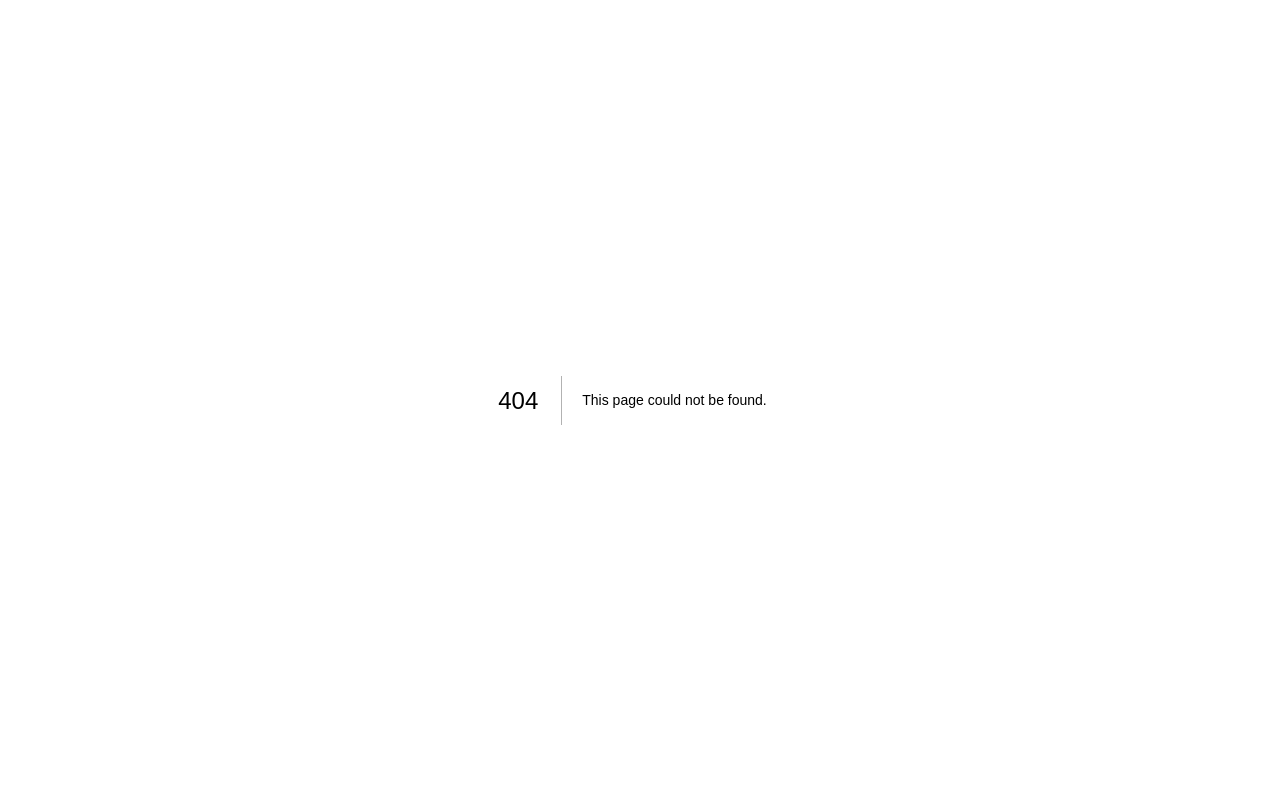
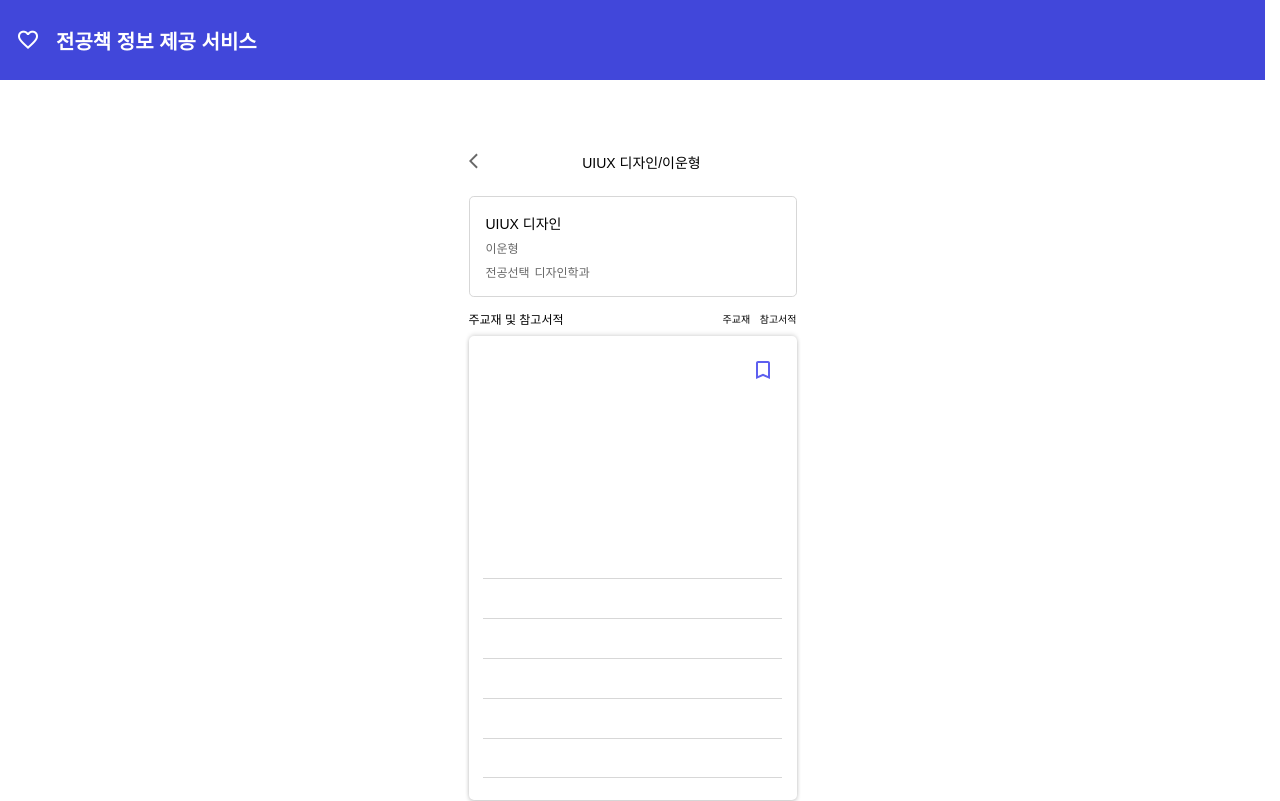
Before and after one commit to haryung-lee/winter-project-booking-fe, a Next.js app: page /bookInfo in a window 1280 px wide. Before the commit this address had no page. Shown: the top 801 px of the page. Built offline with nearby package versions, Linux system fonts and the light colour scheme; a web font is replaced by a local one.

Commit message:
feat: add (detail) (#1)
* feat: add (detail)
chore: install (mui/icons-material)

* fix(detail)

```diff
--- /dev/null
+++ b/components/detail/Detail.tsx
@@ -0,0 +1,174 @@
+import React, { useState } from "react";
+import styled from "@emotion/styled";
+
+import theme from "styles/theme";
+import SearchItem from "components/search-item";
+import ArrowBackIosIcon from '@mui/icons-material/ArrowBackIos';
+import BookmarkBorderIcon from '@mui/icons-material/BookmarkBorder';
+
+
+const Detail = () => {
+    const [clicked,setClicked] = useState(false);
+    const [color,setColor] = useState('black');
+
+  return (
+    <div>
+        <Main>
+            <TopIcon>
+                <ArrowBackIosIcon style={{
+                    fontSize: theme.fontSize.lg,
+                    color:theme.primary.grey400,
+                    }}/>
+                <SubjectTitle>
+                    UIUX 디자인/이운형
+                </SubjectTitle>
+            </TopIcon>
+            <SearchList>
+            {Array.from({ length:1 }, (_, i) => i).map((i) => (
+                <SearchItem key={i} />
+            ))}
+            </SearchList>
+            <SubTitle>
+                <TotalBook>주교재 및 참고서적</TotalBook>
+                <MainBook style={{
+                    color: color
+                }} onClick={()=> {
+                    color === 'grey'? setColor('black') : setColor('grey')
+                }}>주교재</MainBook>
+                <RefBook>참고서적</RefBook>
+            </SubTitle>
+            <Details>
+                <BookPicture>
+                <BookmarkBorderIcon
+                    style={{
+                      marginTop: 20,
+                      marginLeft: 280,
+                      color:theme.primary.iris
+                    }}
+                  />
+                </BookPicture>
+                <Author></Author>
+                <Publisher></Publisher>
+                <PubDate></PubDate>
+                <DataType></DataType>
+                <KeepInfo></KeepInfo>
+            </Details>
+        </Main>
+    </div>
+  );
+};
+
+export default Detail;
+
+const Author = styled.div`
+    margin: auto;
+    width: 18.7rem;
+    height: 2.5rem;
+    border-top: 1px solid ${theme.primary.grey300};
+
+    &:hover {
+    background-color: ${theme.primary.grey200};
+    }
+`
+
+const Publisher = styled.div`
+    margin: auto;
+    width: 18.7rem;
+    height: 2.5rem;
+    border-top: 1px solid ${theme.primary.grey300};
+
+    &:hover {
+    background-color: ${theme.primary.grey200};
+    }
+`
+
+const PubDate = styled.div`
+    margin: auto;
+    width: 18.7rem;
+    height: 2.5rem;
+    border-top: 1px solid ${theme.primary.grey300};
+
+    &:hover {
+    background-color: ${theme.primary.grey200};
+    }
+`
+
+const DataType = styled.div`
+    margin: auto;
+    width: 18.7rem;
+    height: 2.5rem;
+    border-top: 1px solid ${theme.primary.grey300};
+
+    &:hover {
+    background-color: ${theme.primary.grey200};
+    }
+`
+
+const KeepInfo = styled.div`
+    margin: auto;
+    width: 18.7rem;
+    height: 2.5rem;
+    border-top: 1px solid ${theme.primary.grey300};
+    border-bottom: 1px solid ${theme.primary.grey300};
+
+    &:hover {
+    background-color: ${theme.primary.grey200};
+    }
+`
+
+const BookPicture = styled.div`
+    width : 280px;
+    height : 240px;
+`
+
+const Details = styled.li`
+    margin-top: 0.6rem;
+    Width : 20.5rem;
+    Height : 29rem;
+    border: 2px solid ${theme.primary.white};
+    background: #FFFFFF;
+    box-shadow: 0px -2px 4px rgba(0, 0, 0, 0.1), 0px 2px 4px rgba(0, 0, 0, 0.2);
+    border-radius: 5px;
+`
+
+const TopIcon = styled.div`
+    display:flex;
+`
+
+const TotalBook = styled.div`
+    font-size: ${theme.fontSize.xs};
+`
+
+const MainBook = styled.button`
+    margin-left: auto;
+    margin-right: 0.6rem;
+    font-size: ${theme.fontSize.xxs};
+`
+
+const RefBook = styled.button`
+    font-size: ${theme.fontSize.xxs};
+`
+
+const SubTitle = styled.div`
+    display : flex;
+    padding-top: 0.8rem;
+`
+
+const SubjectTitle = styled.div`
+    margin-left : auto;
+    margin-right: auto;
+    font-size : ${theme.fontSize.sm};
+`
+
+const Main = styled.main`
+  max-width: 360px;
+  background-color: ${theme.primary.white};
+  padding: 0 1rem;
+  margin: 4.5rem auto;
+`;
+
+const SearchList = styled.ul`
+  border: 1px solid ${theme.primary.grey300};
+  border-radius: 0.3rem;
+  margin-top: 1.5rem;
+`;
--- /dev/null
+++ b/components/detail/index.tsx
@@ -0,0 +1,3 @@
+import Detail from "./Detail";
+
+export default Detail;
--- a/package.json
+++ b/package.json
@@ -11,6 +11,7 @@
   "dependencies": {
     "@emotion/react": "^11.10.5",
     "@emotion/styled": "^11.10.5",
+    "@mui/icons-material": "^5.11.0",
     "@mui/material": "^5.11.7",
     "@next/font": "13.1.1",
     "@tanstack/react-query": "^4.22.0",
--- a/pages/_app.tsx
+++ b/pages/_app.tsx
@@ -1,5 +1,6 @@
 import '../styles/globals.css'
 import type { AppProps } from 'next/app'
+
 
 export default function App({ Component, pageProps }: AppProps) {
   return <Component {...pageProps} />
--- /dev/null
+++ b/pages/bookInfo.tsx
@@ -0,0 +1,20 @@
+import Head from "next/head";
+import { Inter } from "@next/font/google";
+
+import BaseLayout from "components/common/base-layout";
+import DetailContainer from "components/detail"
+
+const inter = Inter({ subsets: ["latin"] });
+
+export default function Detail() {
+    return (
+        <>
+            <Head>
+                <title>인천대 책 정보 제공 서비스</title>
+            </Head>
+            <BaseLayout>
+                <DetailContainer />
+            </BaseLayout>
+        </>
+    );
+}
--- a/styles/theme/index.ts
+++ b/styles/theme/index.ts
@@ -13,6 +13,10 @@ const palette = {
     300: "#D7D7D7",
     400: "#686868",
   },
+  iris: {
+    primary: "#5D5FEF"
+  },
+
 };
 
 const theme = {
@@ -25,6 +29,7 @@ const theme = {
     grey200: palette.grey[200],
     grey300: palette.grey[300],
     grey400: palette.grey[400],
+    iris:palette.iris.primary,
   },
   text: {
     white: palette.white,
```
Also changed, not shown: 1 other file (tests, documents, lock files or other folders).
